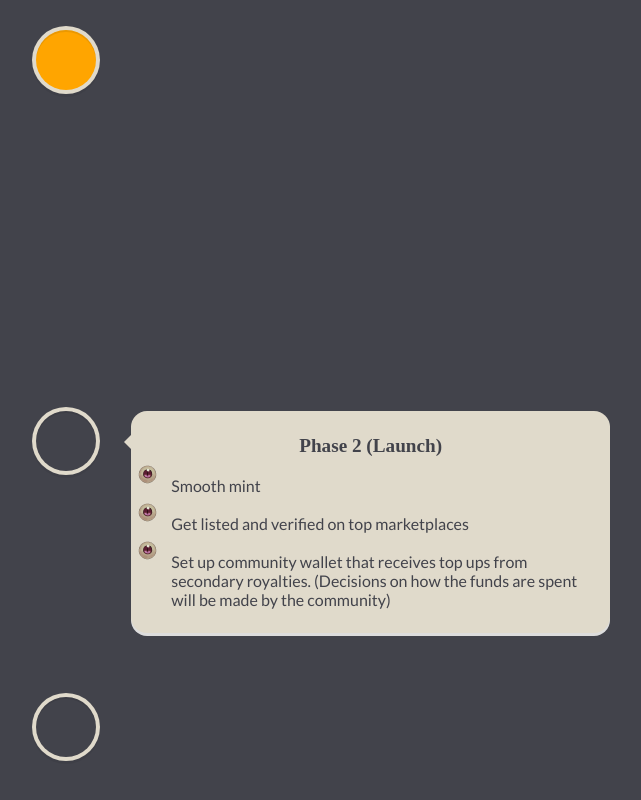
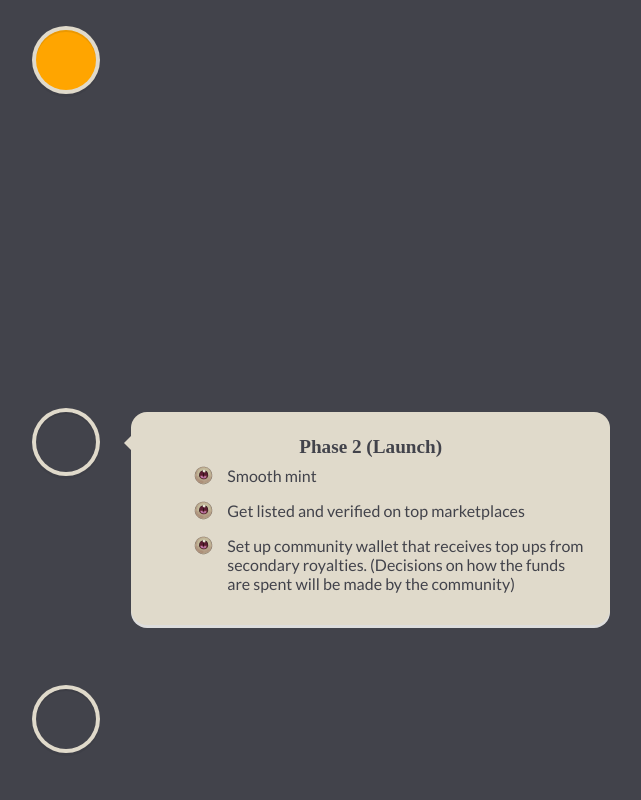
Before and after one commit to matthew-chua/SummonersTavernWeb, a React (Create React App) app: page / in a window 1280 px wide. Shown: the part 2953-3753 px from the top of the page, without its empty margins (574-1215 px from the left). Built offline with nearby package versions, Linux system fonts and the light colour scheme; a web font is replaced by a local one.

Commit message:
updated balls

```diff
--- a/src/Sections/Vision.js
+++ b/src/Sections/Vision.js
@@ -29,15 +29,23 @@ export default function Vision() {
             </h3>
 
             <ul className={classes.list}>
-              <li>Ideation stage for artwork and website</li>
-              <li>Launch of website and socials</li>
-              <li>Finish the generation of art pieces</li>
-              <li>Announce details about presales and conduct presales</li>
-              <li>
+              <li className={classes.item}>
+                Ideation stage for artwork and website
+              </li>
+              <li className={classes.item}>Launch of website and socials</li>
+              <li className={classes.item}>
+                Finish the generation of art pieces
+              </li>
+              <li className={classes.item}>
+                Announce details about presales and conduct presales
+              </li>
+              <li className={classes.item}>
                 Explore the possibilities and boundaries of Smart Controls on
                 Sol
               </li>
-              <li>Build the foundation for the Tavern community</li>
+              <li className={classes.item}>
+                Build the foundation for the Tavern community
+              </li>
             </ul>
           </VerticalTimelineElement>
           <VerticalTimelineElement
@@ -52,8 +60,10 @@ export default function Vision() {
 
             <ul className={classes.list}>
               <li className={classes.item}>Smooth mint</li>
-              <li>Get listed and verified on top marketplaces</li>
-              <li>
+              <li className={classes.item}>
+                Get listed and verified on top marketplaces
+              </li>
+              <li className={classes.item}>
                 Set up community wallet that receives top ups from secondary
                 royalties. (Decisions on how the funds are spent will be made by
                 the community)
@@ -71,20 +81,22 @@ export default function Vision() {
             </h3>
 
             <ul className={classes.list}>
-              <li>Verify summoners</li>
-              <li>
+              <li className={classes.item}>Verify summoners</li>
+              <li className={classes.item}>
                 Conduct community activities and host events for summoners
               </li>
-              <li>
+              <li className={classes.item}>
                 Build on the tech behind our NFTs, with the help of the
                 community
               </li>
-              <li>
+              <li className={classes.item}>
                 Begin the ideation phase of the next project which will involve
                 the community
               </li>
-              <li>Build our incubator's systems and processes</li>
-              <li>More to come...</li>
+              <li className={classes.item}>
+                Build our incubator's systems and processes
+              </li>
+              <li className={classes.item}>More to come...</li>
             </ul>
           </VerticalTimelineElement>
         </VerticalTimeline>
--- a/src/Sections/Vision.module.css
+++ b/src/Sections/Vision.module.css
@@ -1,6 +1,4 @@
-
-
-.root{
+.root {
   display: flex;
   flex-direction: column;
   position: relative;
@@ -12,17 +10,32 @@
   font-size: 3vw;
   margin-bottom: 5vh;
 }
-.list{
-    padding-left: 1rem;
+.list {
+  padding-left: 2rem;
   text-align: left;
   list-style-image: url("../Assets/eye.png");
   /* display: flex; */
   /* flex-direction: column; */
   /* justify-content: center; */
   /* list-style-position: inside; */
-    display: inline-block;
+  display: flex;
+  flex-direction: column;
+  justify-content: center;
 }
-.item{
-    vertical-align: middle;
+
+.li {
+  /* vertical-align: top; */
+  /* display: flex;
+  align-items: center; */
+  vertical-align: top;
+  display: table;
+  padding: 1vh 0 1vh 0;
+}
+.item {
+  /* vertical-align: middle; */
   padding-top: 0;
+  display: table;
+  vertical-align: text-top;
+  padding: 1vh 0 1vh 2.5rem;
+  background: url("../Assets/eye.png") left top no-repeat;
 }
```
Lines whose indentation alone changed are shown as unchanged.
